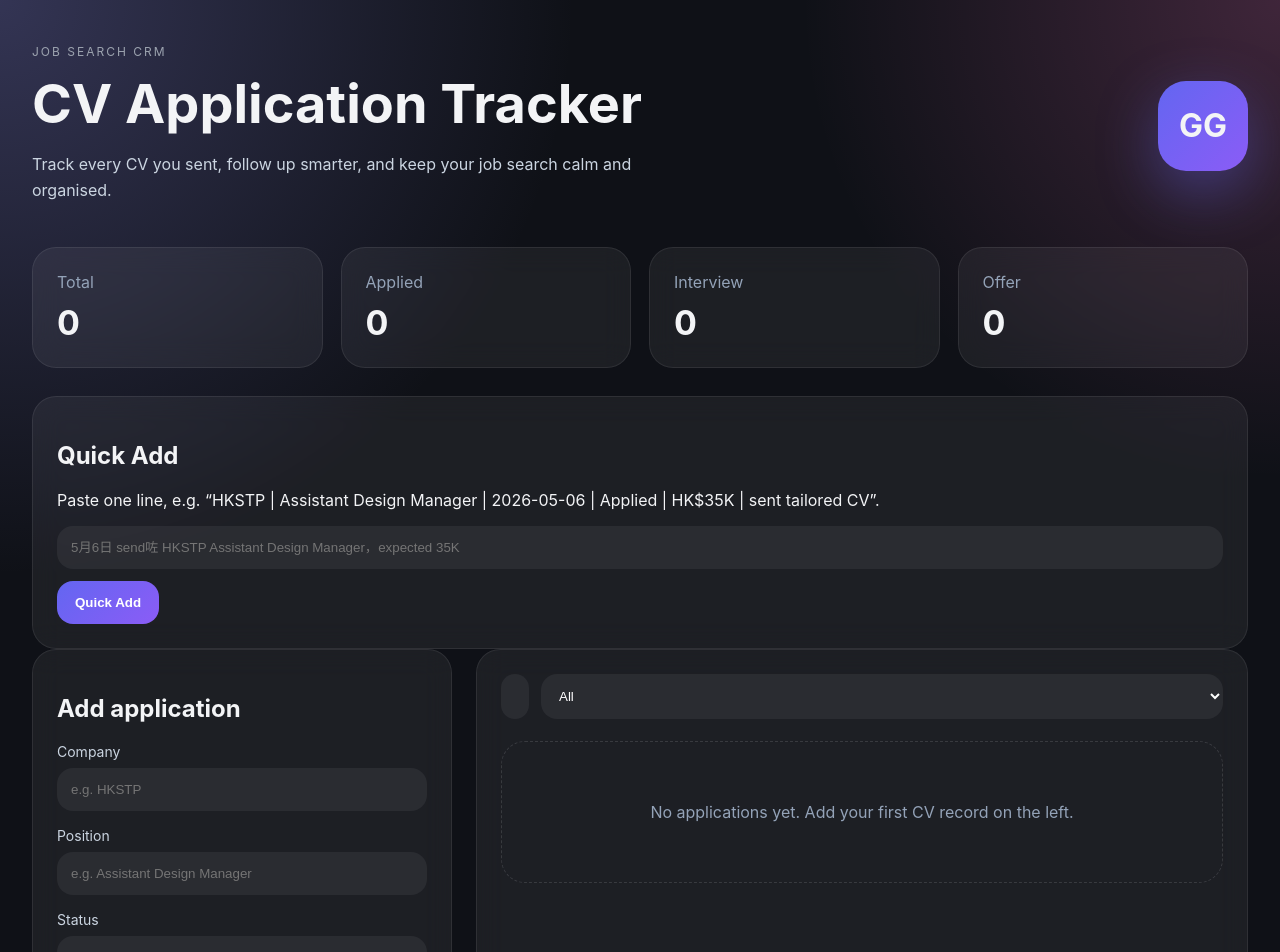
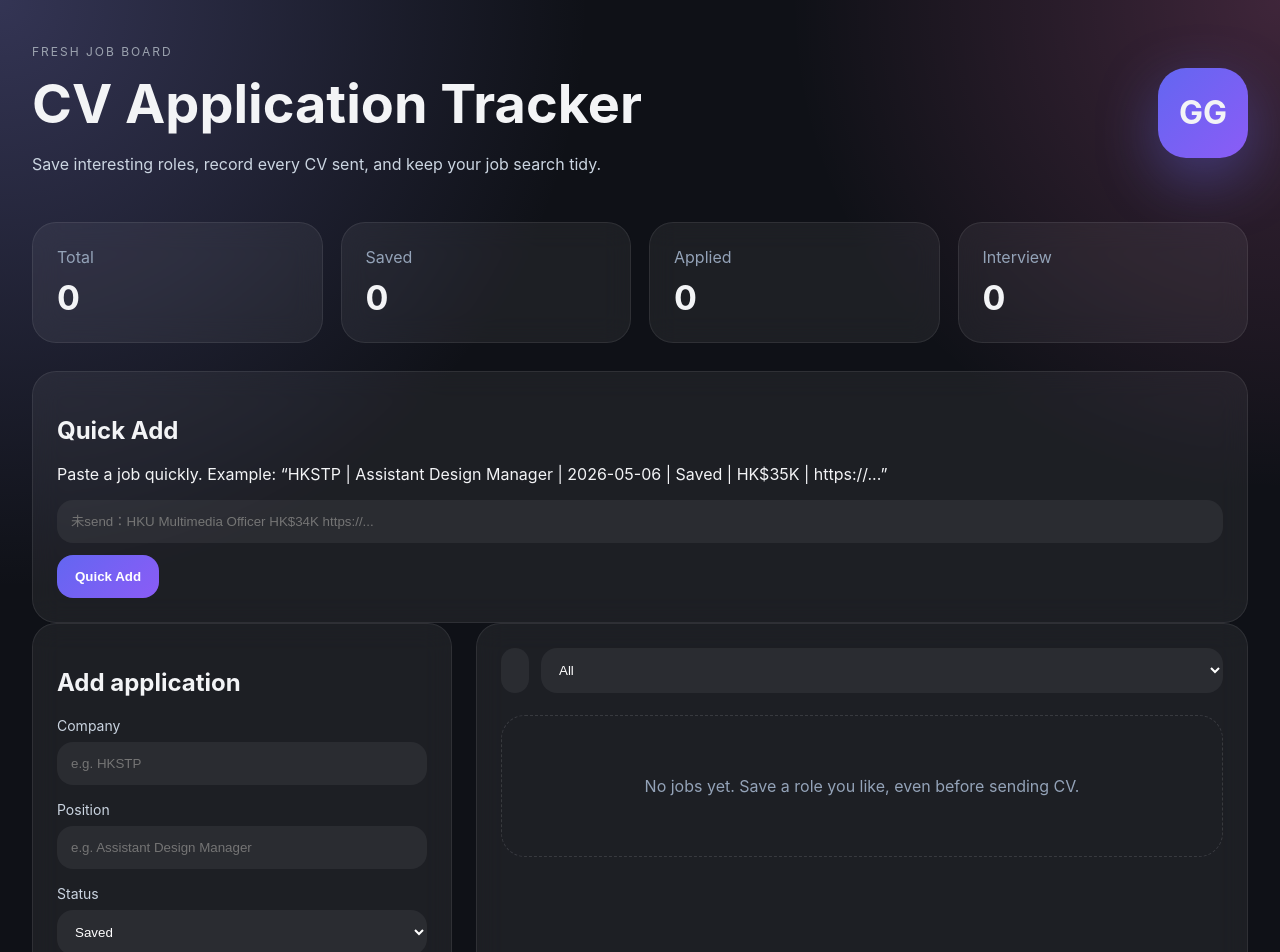
Before and after one commit to gggip/cv_app_tracker, a React (Vite) app: page / in a window 1280 px wide. Shown: the top 952 px of the page. Built offline with nearby package versions, Linux system fonts and the light colour scheme.

Commit message:
Add edit mode and job links

```diff
--- a/src/App.tsx
+++ b/src/App.tsx
@@ -7,18 +7,20 @@ type Job = {
   status: string;
   salary: string;
   date: string;
+  link: string;
   notes: string;
 };
 
-const statusList = ['Applied', 'Interview', 'Offer', 'Rejected', 'Saved'] as const;
+const statusList = ['Saved', 'Applied', 'Interview', 'Offer', 'Rejected'] as const;
 
 const emptyForm: Job = {
   id: 0,
   company: '',
   position: '',
-  status: 'Applied',
+  status: 'Saved',
   salary: '',
   date: '',
+  link: '',
   notes: ''
 };
 
@@ -40,13 +42,14 @@ function normalizeStatus(text: string) {
   if (lower.includes('interview') || lower.includes('面試')) return 'Interview';
   if (lower.includes('offer')) return 'Offer';
   if (lower.includes('reject') || lower.includes('rejected') || lower.includes('唔請')) return 'Rejected';
-  if (lower.includes('saved') || lower.includes('bookmark') || lower.includes('收藏')) return 'Saved';
-  return 'Applied';
+  if (lower.includes('applied') || lower.includes('send') || lower.includes('申請') || lower.includes('已send')) return 'Applied';
+  return 'Saved';
 }
 
 function parseQuickAdd(text: string): Job {
   const cleaned = text.trim();
   const parts = cleaned.split('|').map(p => p.trim()).filter(Boolean);
+  const linkMatch = cleaned.match(/https?:\/\/\S+/);
 
   if (parts.length >= 2) {
     return {
@@ -56,6 +59,7 @@ function parseQuickAdd(text: string): Job {
       date: parts[2] || todayString(),
       status: normalizeStatus(parts.join(' ')),
       salary: parts.find(p => /\$|k|K|萬|薪|salary/i.test(p)) || '',
+      link: linkMatch?.[0] || parts.find(p => p.startsWith('http')) || '',
       notes: parts.slice(3).join(' | ')
     };
   }
@@ -63,7 +67,7 @@ function parseQuickAdd(text: string): Job {
   const salaryMatch = cleaned.match(/(?:HK\$?\s*)?\d{2,3}\s?[kK]|\d+\s?萬|\$\s?\d+/);
   const dateMatch = cleaned.match(/\d{4}-\d{1,2}-\d{1,2}|\d{1,2}\/?\d{1,2}/);
   const status = normalizeStatus(cleaned);
-  const words = cleaned.replace(salaryMatch?.[0] || '', '').replace(dateMatch?.[0] || '').replace(/send咗|send左|applied|申請咗|申請左|已申請|cv|CV|expected|status|人工|薪金/g, '').trim();
+  const words = cleaned.replace(linkMatch?.[0] || '').replace(salaryMatch?.[0] || '').replace(dateMatch?.[0] || '').replace(/send咗|send左|applied|申請咗|申請左|已申請|cv|CV|expected|status|人工|薪金/g, '').trim();
   const tokens = words.split(/,|，|\s{2,}/).map(t => t.trim()).filter(Boolean);
   const first = tokens[0] || words;
 
@@ -74,6 +78,7 @@ function parseQuickAdd(text: string): Job {
     status,
     salary: salaryMatch?.[0] || '',
     date: dateMatch?.[0]?.includes('/') ? `2026-${dateMatch[0].replace('/', '-')}` : dateMatch?.[0] || todayString(),
+    link: linkMatch?.[0] || '',
     notes: cleaned
   };
 }
@@ -84,20 +89,40 @@ export default function App() {
   const [filter, setFilter] = useState('All');
   const [form, setForm] = useState<Job>(emptyForm);
   const [quickText, setQuickText] = useState('');
+  const [editingId, setEditingId] = useState<number | null>(null);
 
   useEffect(() => {
     const saved = localStorage.getItem('cv_jobs');
-    if (saved) setJobs(JSON.parse(saved));
+    if (saved) {
+      const parsed = JSON.parse(saved).map((job: Partial<Job>) => ({ ...emptyForm, ...job }));
+      setJobs(parsed);
+    }
   }, []);
 
   useEffect(() => {
     localStorage.setItem('cv_jobs', JSON.stringify(jobs));
   }, [jobs]);
 
-  const addJob = () => {
+  const saveJob = () => {
     if (!form.company.trim() || !form.position.trim()) return;
-    setJobs([{ ...form, id: Date.now(), date: form.date || todayString() }, ...jobs]);
+    if (editingId) {
+      setJobs(jobs.map(job => job.id === editingId ? { ...form, id: editingId, date: form.date || todayString() } : job));
+      setEditingId(null);
+    } else {
+      setJobs([{ ...form, id: Date.now(), date: form.date || todayString() }, ...jobs]);
+    }
     setForm(emptyForm);
+  };
+
+  const editJob = (job: Job) => {
+    setForm(job);
+    setEditingId(job.id);
+    window.scrollTo({ top: 0, behavior: 'smooth' });
+  };
+
+  const cancelEdit = () => {
+    setForm(emptyForm);
+    setEditingId(null);
   };
 
   const addQuickJob = () => {
@@ -113,7 +138,7 @@ export default function App() {
 
   const filtered = useMemo(() => {
     return jobs.filter(job => {
-      const keyword = `${job.company} ${job.position} ${job.notes}`.toLowerCase();
+      const keyword = `${job.company} ${job.position} ${job.notes} ${job.link}`.toLowerCase();
       const matchSearch = keyword.includes(search.toLowerCase());
       const matchFilter = filter === 'All' || job.status === filter;
       return matchSearch && matchFilter;
@@ -122,62 +147,64 @@ export default function App() {
 
   const stats = {
     total: jobs.length,
+    saved: jobs.filter(j => j.status === 'Saved').length,
     applied: jobs.filter(j => j.status === 'Applied').length,
-    interviews: jobs.filter(j => j.status === 'Interview').length,
-    offers: jobs.filter(j => j.status === 'Offer').length
+    interviews: jobs.filter(j => j.status === 'Interview').length
   };
 
   return (
     <main className="app-shell">
       <section className="hero">
         <div>
-          <p className="eyebrow">Job Search CRM</p>
+          <p className="eyebrow">Fresh Job Board</p>
           <h1>CV Application Tracker</h1>
-          <p className="subtitle">Track every CV you sent, follow up smarter, and keep your job search calm and organised.</p>
+          <p className="subtitle">Save interesting roles, record every CV sent, and keep your job search tidy.</p>
         </div>
         <div className="hero-badge">GG</div>
       </section>
 
       <section className="stats">
         <div className="stat-card"><span>Total</span><strong>{stats.total}</strong></div>
+        <div className="stat-card"><span>Saved</span><strong>{stats.saved}</strong></div>
         <div className="stat-card"><span>Applied</span><strong>{stats.applied}</strong></div>
         <div className="stat-card"><span>Interview</span><strong>{stats.interviews}</strong></div>
-        <div className="stat-card"><span>Offer</span><strong>{stats.offers}</strong></div>
       </section>
 
       <section className="quick-panel panel">
         <div>
           <h2>Quick Add</h2>
-          <p>Paste one line, e.g. “HKSTP | Assistant Design Manager | 2026-05-06 | Applied | HK$35K | sent tailored CV”.</p>
+          <p>Paste a job quickly. Example: “HKSTP | Assistant Design Manager | 2026-05-06 | Saved | HK$35K | https://...”</p>
         </div>
         <div className="quick-row">
-          <input value={quickText} onChange={e => setQuickText(e.target.value)} placeholder="5月6日 send咗 HKSTP Assistant Design Manager，expected 35K" />
+          <input value={quickText} onChange={e => setQuickText(e.target.value)} placeholder="未send：HKU Multimedia Officer HK$34K https://..." />
           <button className="primary-btn" onClick={addQuickJob}>Quick Add</button>
         </div>
       </section>
 
       <section className="workspace">
         <aside className="panel form-panel">
-          <h2>Add application</h2>
+          <h2>{editingId ? 'Edit application' : 'Add application'}</h2>
           <div className="field-grid">
             <label>Company<input placeholder="e.g. HKSTP" value={form.company} onChange={e => setForm({ ...form, company: e.target.value })} /></label>
             <label>Position<input placeholder="e.g. Assistant Design Manager" value={form.position} onChange={e => setForm({ ...form, position: e.target.value })} /></label>
             <label>Status<select value={form.status} onChange={e => setForm({ ...form, status: e.target.value })}>{statusList.map(s => <option key={s}>{s}</option>)}</select></label>
             <label>Salary<input placeholder="e.g. HK$35K" value={form.salary} onChange={e => setForm({ ...form, salary: e.target.value })} /></label>
             <label>Date<input type="date" value={form.date} onChange={e => setForm({ ...form, date: e.target.value })} /></label>
+            <label>Job Link<input placeholder="https://..." value={form.link} onChange={e => setForm({ ...form, link: e.target.value })} /></label>
             <label className="wide">Notes<textarea placeholder="CV version, cover letter angle, follow-up notes..." value={form.notes} onChange={e => setForm({ ...form, notes: e.target.value })} /></label>
           </div>
-          <button className="primary-btn" onClick={addJob}>Add Application</button>
+          <button className="primary-btn" onClick={saveJob}>{editingId ? 'Save Changes' : 'Add Application'}</button>
+          {editingId && <button className="ghost-btn" onClick={cancelEdit}>Cancel Edit</button>}
         </aside>
 
         <section className="panel list-panel">
           <div className="toolbar">
-            <input className="search" placeholder="Search company, role or notes..." value={search} onChange={e => setSearch(e.target.value)} />
+            <input className="search" placeholder="Search company, role, notes or link..." value={search} onChange={e => setSearch(e.target.value)} />
             <select className="filter" value={filter} onChange={e => setFilter(e.target.value)}><option>All</option>{statusList.map(s => <option key={s}>{s}</option>)}</select>
           </div>
 
           <div className="job-list">
-            {filtered.length === 0 && <div className="empty-state">No applications yet. Add your first CV record on the left.</div>}
+            {filtered.length === 0 && <div className="empty-state">No jobs yet. Save a role you like, even before sending CV.</div>}
             {filtered.map(job => (
               <article className="job-card" key={job.id}>
                 <div className="job-top">
@@ -191,8 +218,12 @@ export default function App() {
                   <span>{job.salary || 'Salary not set'}</span>
                   <span>{daysAgo(job.date)}</span>
                 </div>
+                {job.link && <a className="job-link" href={job.link} target="_blank" rel="noreferrer">Open job link</a>}
                 {job.notes && <p className="notes">{job.notes}</p>}
-                <button className="ghost-btn" onClick={() => deleteJob(job.id)}>Delete</button>
+                <div className="card-actions">
+                  <button className="ghost-btn" onClick={() => editJob(job)}>Edit</button>
+                  <button className="danger-btn" onClick={() => deleteJob(job.id)}>Delete</button>
+                </div>
               </article>
             ))}
           </div>
```
